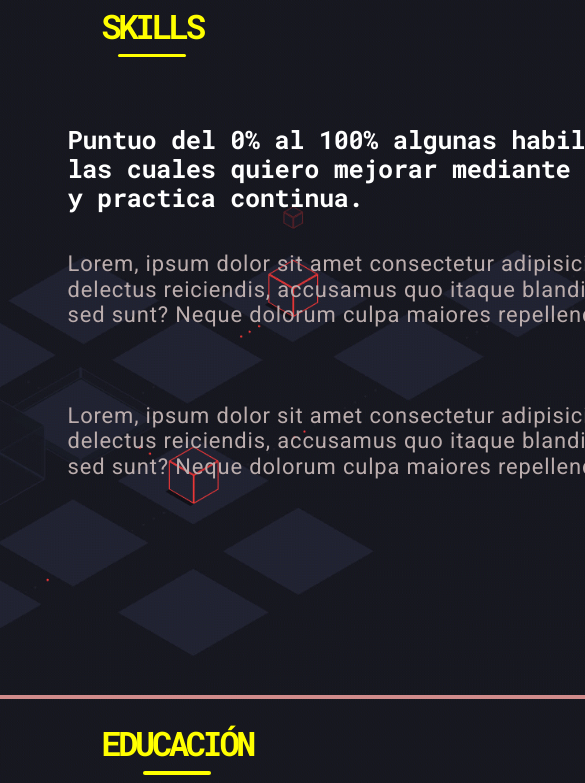
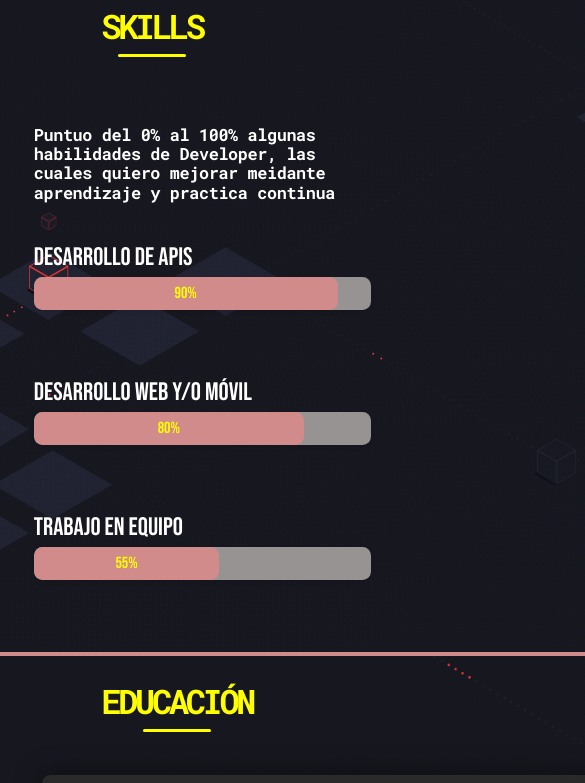
Before and after one commit to RafaelCastrillonEndo0/RafaelCastrillonEndoCVPG, a plain HTML site: page index.html in a window 390 px wide. Shown: the part 3082-3865 px from the top of the page, 585 px wide, since content can reach past the window. Drawn offline with Linux system fonts and the light colour scheme; a web font is replaced by a local one.

Commit message:
terminado div 'skills' responsive movil

```diff
--- a/index.html
+++ b/index.html
@@ -108,15 +108,6 @@
                 <li><p>Idiomas&nbsp;&nbsp;&nbsp&nbsp;&nbsp;&nbsp&nbsp;&nbsp;&nbsp&nbsp;&nbsp;&nbsp&nbsp;&nbsp;&nbsp&nbsp;&nbsp;&nbsp&nbsp;&nbsp;&nbsp&nbsp;&nbsp;&nbsp: Español , <span class="txt-red">aprendiendo inglés</span></p></li>
               </ul>
 
-
-
-
-
-
-
-
-
-
               <img class="img-about" src="./img/placeholder-img.png" alt="">
               <div class="github-button-container">
                 <a href="https://github.com/RafaelCastrillonEndo0" target="_blank" class="github-button">
@@ -151,9 +142,27 @@
                 </div>
             </div>
 
-            <h2 class="h2-skills">Puntuo del 0% al 100% algunas habilidades de Developer,<br>
-                 las cuales quiero mejorar mediante aprendizaje <br> y practica continua.
+            <h2 id="h2-skills" class="h2-skills">
+                Puntuo del 0% al 100% algunas habilidades de Developer,<br>
+                las cuales quiero mejorar mediante aprendizaje <br> y práctica continua.
             </h2>
+
+            <script>
+                const mediaQq = window.matchMedia('(max-width: 430px)');
+
+                function cambiarT(e) {
+                    const h2 = document.getElementById('h2-skills');
+                    if (e.matches) {
+                        h2.innerHTML = ' Puntuo del 0% al 100% algunas <br>habilidades de Developer, las <br> cuales quiero mejorar meidante <br> aprendizaje y practica continua';
+                    } else {
+                        h2.textContent = 'punto del 0% al 100% algunas habilidades de Developer, <br> las cuales quiero mejorar mediante aprendizaje <br> y práctica continua.';
+                    }
+                }
+
+                mediaQq.addListener(cambiarT);
+                cambiarT(mediaQq);
+            </script>
+
             <p class="txt-skills">Lorem, ipsum dolor sit amet consectetur adipisicing elit. Sequi eos nostrum <br> delectus reiciendis, accusamus quo itaque blanditiis amet et porro minima error <br> sed sunt? Neque dolorum culpa maiores repellendus consectetur!</p>
             <p class="txt-skills-2">Lorem, ipsum dolor sit amet consectetur adipisicing elit. Sequi eos nostrum <br> delectus reiciendis, accusamus quo itaque blanditiis amet et porro minima error <br> sed sunt? Neque dolorum culpa maiores repellendus consectetur!</p>
 
--- a/style.css
+++ b/style.css
@@ -952,8 +952,36 @@ a {
         transition: background-color 0.3s, transform 0.3s;
         width: 20vh;
         height: 15vh;
-        margin-left: 40vh;
+        margin-left: 52vh;
         margin-top: 310vh;
     }
+    .container-2{
+        display: grid;
+        border-bottom: 0.5 solid rgb(209, 139, 139);
+        grid-template-areas:
+        "skills"
+        "hobbies";
+        grid-template-columns: auto;
+        grid-template-rows: 80vh 110vh;
+    }
+    .h2-skills{
+        font-size: 2vh;
+        margin-left: 4vh;
+    }
+    .txt-skills{display: none;}
+    .txt-skills-2{display: none;}
+    .progress-bar-container {
+        position: relative;
+        top: 20vh;
+        width: 60vh;
+        padding: 2vh 0;
+        margin: 4vh 0;
+        margin-left: 4vh;
+    }
+
+    .progress-bar{
+        width: 40vh;
+    }
+
 
 }
```
